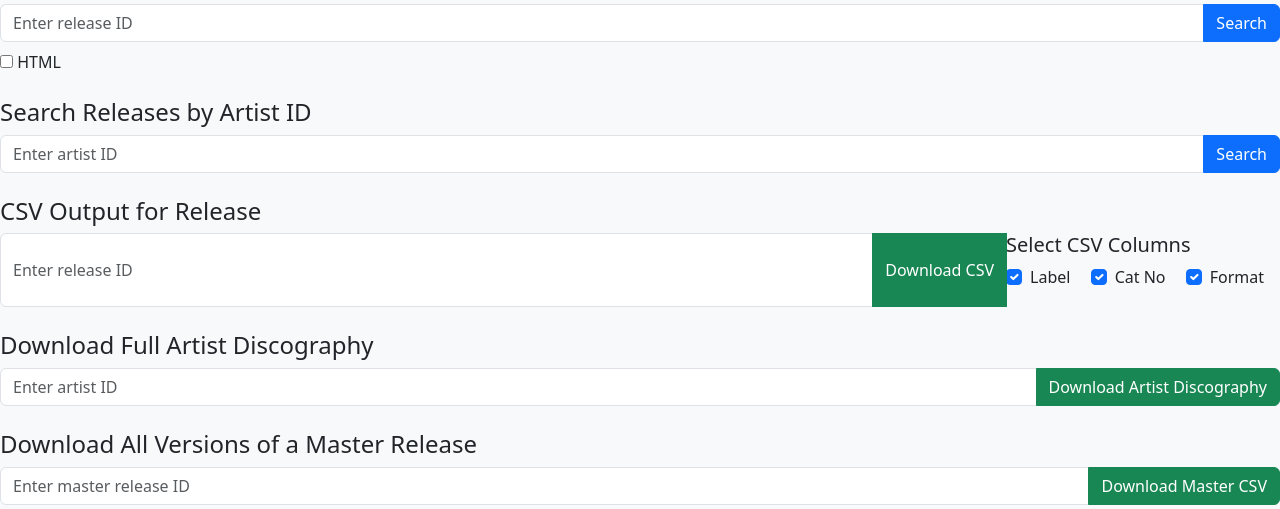
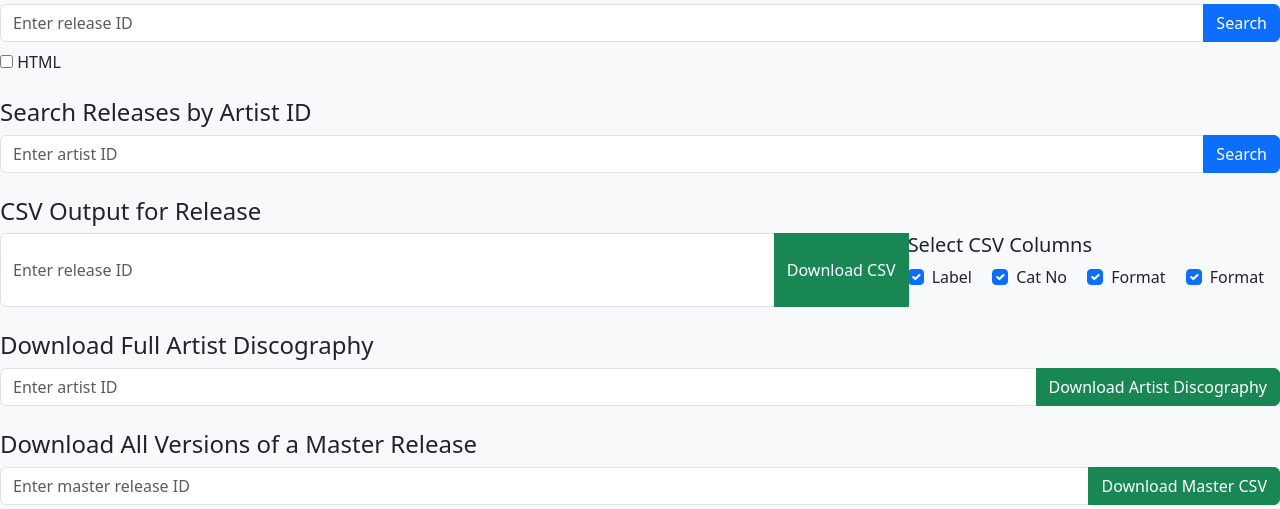
Before and after one commit to astone4831/discogs, a Flask app: page / in a window 1280 px wide. Shown: the part 271-780 px from the top of the page. Run offline with Flask 3, Linux system fonts and the light colour scheme.

Commit message:
Update index.html

```diff
--- a/templates/index.html
+++ b/templates/index.html
@@ -16,7 +16,7 @@
 </script>
 
 <body class="bg-light">
-  <div class="container py-5", style="max-width: 800px;">
+  <div class="container py-5" style="max-width: 800px;">
     <h1 class="mb-4 text-center">Discogs Explorer</h1>
         <label for="artistNameInput" class="form-label">Search Artist by Name</label>
     <input type="text" id="artistNameInput" class="form-control" placeholder="e.g. Taylor Swift" oninput="searchArtistName()">
@@ -62,6 +62,11 @@
               <input class="form-check-input" type="checkbox" id="colCatno" value="catno" checked>
               <label class="form-check-label" for="colCatno">Cat No</label>
             </div>
+            <div class="form-check form-check-inline">
+              <input class="form-check-input" type="checkbox" id="colFormat" value="format" checked>
+              <label class="form-check-label" for="colFormat">Format</label>
+            </div>
+
             <div class="form-check form-check-inline">
               <input class="form-check-input" type="checkbox" id="colFormat" value="format" checked>
               <label class="form-check-label" for="colFormat">Format</label>
```
